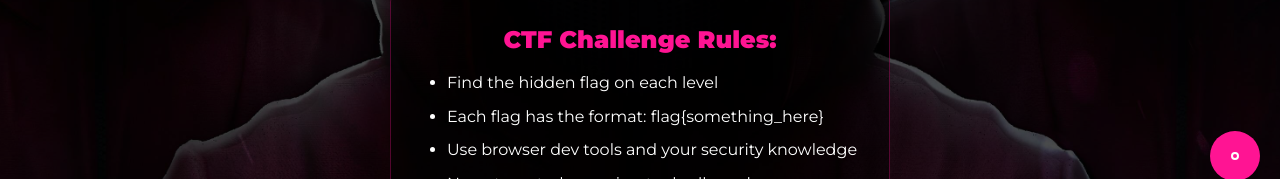
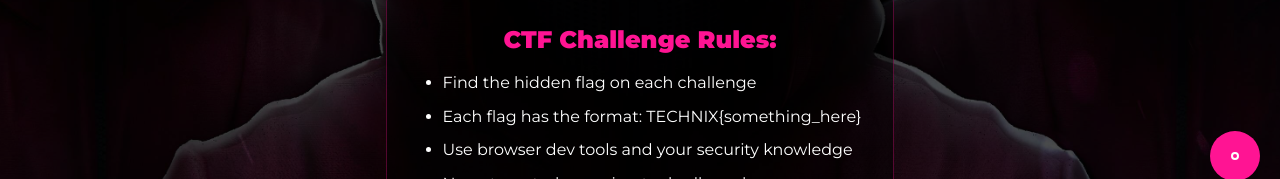
Before and after one commit to corny775/ctfweb, a Next.js app: page / in a window 1280 px wide. Shown: the part 599-778 px from the top of the page. Built offline with nearby package versions, Linux system fonts and the light colour scheme.

Commit message:
jai is done

```diff
--- a/src/pages/index.js
+++ b/src/pages/index.js
@@ -69,8 +69,8 @@ export default function Home() {
         <div className={styles.challengeInfo}>
           <h2>CTF Challenge Rules:</h2>
           <ul>
-            <li>Find the hidden flag on each level</li>
-            <li>Each flag has the format: flag&#123;something_here&#125;</li>
+            <li>Find the hidden flag on each challenge</li>
+            <li>Each flag has the format: TECHNIX&#123;something_here&#125;</li>
             <li>Use browser dev tools and your security knowledge</li>
             <li>No automated scanning tools allowed</li>
           </ul>
--- a/src/pages/level/jailevel1.js
+++ b/src/pages/level/jailevel1.js
@@ -15,7 +15,7 @@ export default function Level1() {
   // Add useEffect to redirect to YouTube
   useEffect(() => {
     // Redirect to YouTube
-    window.location.href = "https://www.youtube.com";
+    window.location.href = "https://ctfwebchallenge5technix2025.netlify.app";
   }, []);
 
   return (
--- a/src/pages/level/jailevel2.js
+++ b/src/pages/level/jailevel2.js
@@ -15,7 +15,7 @@ export default function Level1() {
   // Add useEffect to redirect to YouTube
   useEffect(() => {
     // Redirect to YouTube
-    window.location.href = "https://www.youtube.com";
+    window.location.href = "https://ctfwebchallenge6technix2025.netlify.app/";
   }, []);
 
   return (
--- a/src/pages/level/jailevel3.js
+++ b/src/pages/level/jailevel3.js
@@ -15,7 +15,7 @@ export default function Level1() {
   // Add useEffect to redirect to YouTube
   useEffect(() => {
     // Redirect to YouTube
-    window.location.href = "https://www.youtube.com";
+    window.location.href = "https://ctfwebchallenge7technix2025.netlify.app/";
   }, []);
 
   return (
```
